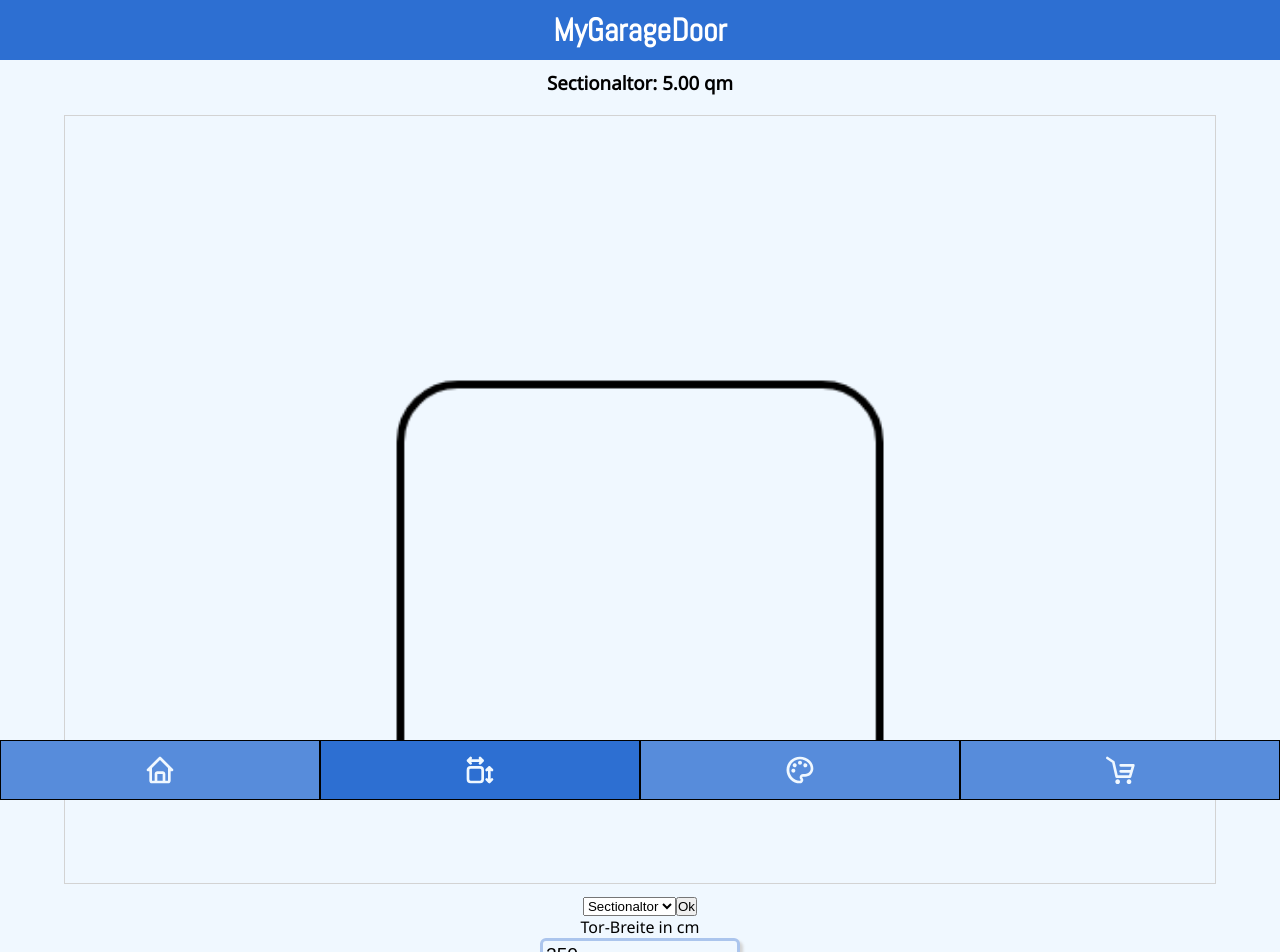
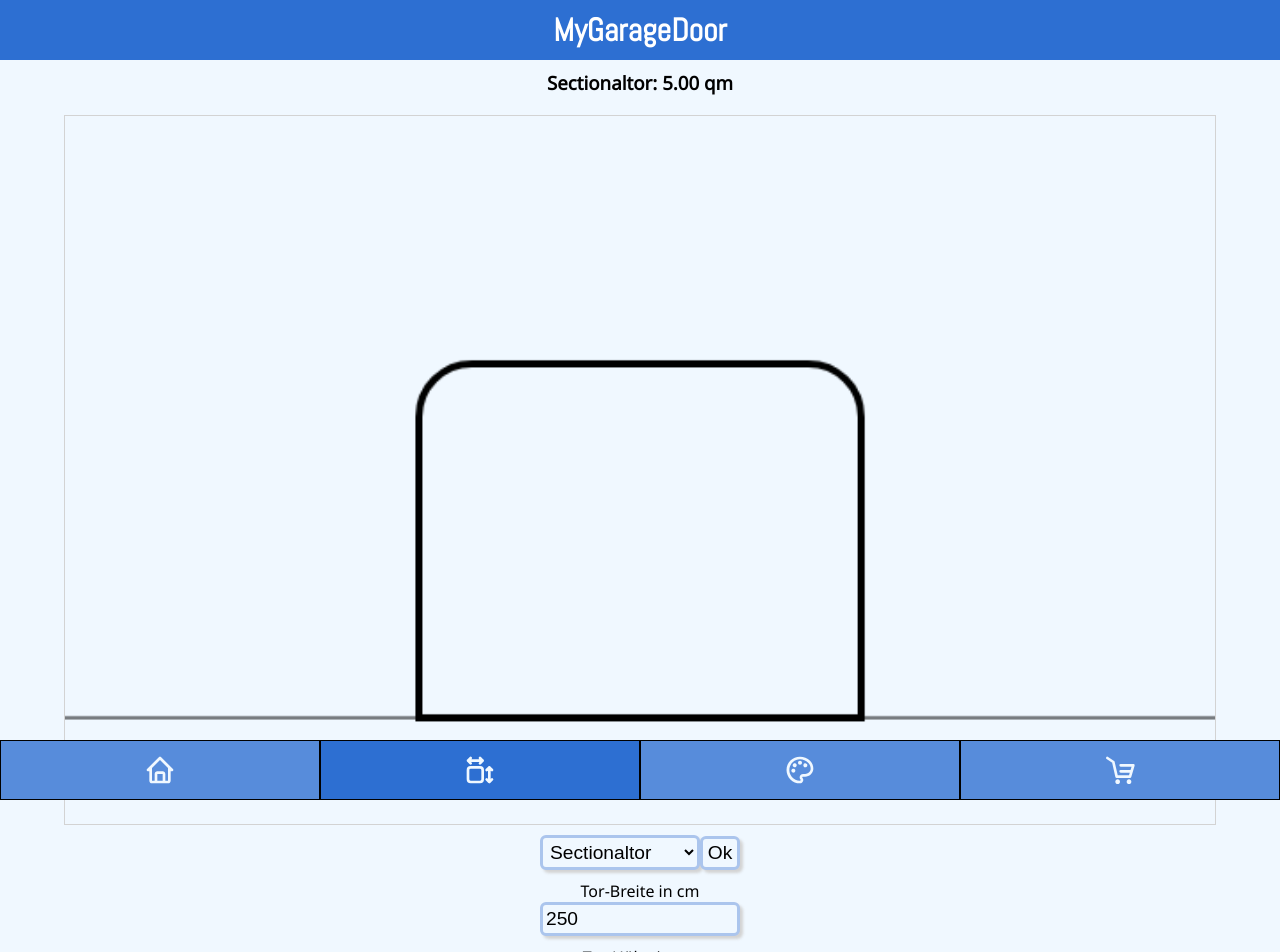
Before and after one commit to FrankOelsch/capstone-project, a React (Create React App) app: page /config in a window 1280 px wide. Shown: the top 952 px of the page. Built offline with nearby package versions, Linux system fonts and the light colour scheme.

Commit message:
fix errors

```diff
--- /dev/null
+++ b/src/Theme.js
@@ -0,0 +1,15 @@
+import React from "react";
+import { ThemeProvider } from "styled-components";
+
+const theme = {
+  colors: {
+    inputBorder: "hsl(216, 65%, 80%)",
+    inputBackground: "aliceblue",
+  },
+};
+
+const Theme = ({ children }) => (
+  <ThemeProvider theme={theme}>{children}</ThemeProvider>
+);
+
+export default Theme;
--- a/src/components/Logic.js
+++ b/src/components/Logic.js
@@ -1,54 +1,3 @@
 export function CheckConfig(
-  config,
-  setConfigForSave,
-  setMessageW,
-  setMessageH,
-  setMessageR,
-  setQm,
-  drawIt
-) {
-  let isUsefull = true;
-
-  if (isNaN(config.height) || isNaN(config.width) || isNaN(config.radius)) {
-    return;
-  } else {
-    if (+config.width < 100 || +config.width > 500) {
-      setMessageW("Zulässige Werte: 100 - 500 cm.");
-      isUsefull = false;
-    } else {
-      setMessageW("");
-    }
-    if (+config.height < 180 || +config.height > 300) {
-      setMessageH("Zulässige Werte: 180 - 300 mm.");
-      isUsefull = false;
-    } else {
-      setMessageH("");
-    }
-    if (
-      +config.radius < 0 ||
-      +config.radius > +config.width / 2 ||
-      +config.radius > +config.height ||
-      !config.radius
-    ) {
-      setMessageR(
-        "Zulässige Werte: 0 - 50 % der Breite und 0 - 100 % der Höhe."
-      );
-      isUsefull = false;
-    } else {
-      setMessageR("");
-    }
-
-    if (isUsefull) {
-      setQm(
-        ((+config.width * +config.height) / 10000).toLocaleString(undefined, {
-          maximumFractionDigits: 2,
-          minimumFractionDigits: 2,
-        })
-      );
-
-      setConfigForSave(config);
-
-      drawIt();
-    }
-  }
-}
+    // todo later
+)
--- a/src/components/input/TextInput.js
+++ b/src/components/input/TextInput.js
@@ -1,4 +1,5 @@
 import styled from "styled-components";
+import Theme from "../../Theme";
 
 export default function TextInput(props) {
   const onFocus = (event) => {
@@ -11,14 +12,16 @@ export default function TextInput(props) {
   };
 
   return (
-    <>
+    <Theme>
+      <div>
         <StyledInput
           type="text"
           autoComplete="off"
           onFocus={onFocus}
           {...props}
         />
-    </>
+      </div>
+    </Theme>
   );
 }
 
@@ -28,14 +31,13 @@ const StyledInput = styled.input`
   width: 200px;
   padding: 3px;
   border: 3px solid;
-  border-color: hsl(216, 65%, 80%);
+  border-color: ${({ theme: { colors } }) => colors.inputBorder};
   border-radius: 6px;
   outline: none;
-  background-color: aliceblue;
+  background-color: ${({ theme: { colors } }) => colors.inputBackground};
   box-shadow: 3px 3px 3px lightgrey;
 
   &:focus {
-    background-color: aliceblue;
     border-color: hsl(216, 65%, 50%);
   }
 `;
--- a/src/components/select/Select.js
+++ b/src/components/select/Select.js
@@ -1,11 +1,51 @@
+import styled from "styled-components";
+import Theme from "../../Theme";
+
 export default function Select({ onChange, onKeyDown, onClick, value }) {
   return (
-    <div>
-      <select onChange={onChange} onKeyDown={onKeyDown} value={value}>
-        <option value={"Sectionaltor"}>Sectionaltor</option>
-        <option value={"Rundlauftor"}>Rundlauftor</option>
-      </select>
-      <button onClick={onClick}>Ok</button>
-    </div>
+    <Theme>
+      <div>
+        <StyledSelect onChange={onChange} onKeyDown={onKeyDown} value={value}>
+          <option value={"Sectionaltor"}>Sectionaltor</option>
+          <option value={"Rundlauftor"}>Rundlauftor</option>
+        </StyledSelect>
+        <StyledButton onClick={onClick}>Ok</StyledButton>
+      </div>
+    </Theme>
   );
 }
+
+const StyledSelect = styled.select`
+  font-family: Arial, Helvetica, sans-serif;
+  font-size: 1.2em;
+  width: 160px;
+  padding: 3px;
+  border: 3px solid;
+  border-color: ${({ theme: { colors } }) => colors.inputBorder};
+
+  border-radius: 6px;
+  outline: none;
+  background-color: ${({ theme: { colors } }) => colors.inputBackground};
+  box-shadow: 3px 3px 3px lightgrey;
+
+  &:focus {
+    border-color: hsl(216, 65%, 50%);
+  }
+`;
+
+const StyledButton = styled.button`
+  font-family: Arial, Helvetica, sans-serif;
+  font-size: 1.2em;
+  width: 40px;
+  padding: 3px;
+  border: 3px solid;
+  border-color: ${({ theme: { colors } }) => colors.inputBorder};
+  border-radius: 6px;
+  outline: none;
+  background-color: ${({ theme: { colors } }) => colors.inputBackground};
+  box-shadow: 3px 3px 3px lightgrey;
+
+  &:focus {
+    border-color: hsl(216, 65%, 50%);
+  }
+`;
--- a/src/pages/Config.js
+++ b/src/pages/Config.js
@@ -3,7 +3,6 @@ import styled from "styled-components";
 import Footer from "../components/Footer";
 import Header from "../components/Header";
 import TextInput from "../components/input/TextInput";
-import { CheckConfig } from "../components/Logic";
 import Select from "../components/select/Select";
 
 export default function Config({
@@ -45,22 +44,48 @@ export default function Config({
 
   function checkConfig() {
     let isUsefull = true;
+    const RUNDLAUF = "Rundlauftor";
+    const SECTIONAL = "Sectionaltor";
+    const system = config.system;
 
-    if (isNaN(config.height) || isNaN(config.width) || isNaN(config.radius)) {
+    if (
+      isNaN(config.height) ||
+      isNaN(config.width) ||
+      isNaN(config.radius) ||
+      !config.system
+    ) {
       return;
     } else {
-      if (+config.width < 100 || +config.width > 500) {
-        setMessageW("Zulässige Werte: 100 - 500 cm.");
+      if (system === RUNDLAUF) {
+        if (+config.width < 200 || +config.width > 600) {
+          setMessageW("Zulässige Werte: 200 - 600 cm.");
           isUsefull = false;
         } else {
           setMessageW("");
         }
         if (+config.height < 180 || +config.height > 300) {
-        setMessageH("Zulässige Werte: 180 - 300 mm.");
+          setMessageH("Zulässige Werte: 175 - 300 mm.");
           isUsefull = false;
         } else {
           setMessageH("");
         }
+      }
+
+      if (system === SECTIONAL) {
+        if (+config.width < 200 || +config.width > 500) {
+          setMessageW("Zulässige Werte: 200 - 500 cm.");
+          isUsefull = false;
+        } else {
+          setMessageW("");
+        }
+        if (+config.height < 180 || +config.height > 250) {
+          setMessageH("Zulässige Werte: 175 - 250 mm.");
+          isUsefull = false;
+        } else {
+          setMessageH("");
+        }
+      }
+
       if (
         +config.radius < 0 ||
         +config.radius > +config.width / 2 ||
@@ -109,16 +134,7 @@ export default function Config({
 
   function handleKeyDown(e) {
     if (e.key === "Enter" || e.key === "Tab") {
-      // checkConfig();
-      CheckConfig(
-        config,
-        setConfigForSave,
-        setMessageW,
-        setMessageH,
-        setMessageR,
-        setQm,
-        drawIt
-      );
+      checkConfig();
       if (!e.target === "select") {
         e.target.select();
       }
@@ -130,16 +146,7 @@ export default function Config({
   }
 
   function handleClick() {
-    // checkConfig();
-    CheckConfig(
-      config,
-      setConfigForSave,
-      setMessageW,
-      setMessageH,
-      setMessageR,
-      setQm,
-      drawIt
-    );
+    checkConfig();
   }
 
   function drawIt() {
@@ -248,7 +255,7 @@ export default function Config({
           {configForSave.system}: {qm} qm
         </StyledH3>
 
-        <StyledCanvas id="canvas" ref={canvasRef} width={600} height={400}>
+        <StyledCanvas id="canvas" ref={canvasRef} width={650} height={400}>
           Your browser does not support the HTML5 canvas tag.
         </StyledCanvas>
 
@@ -258,43 +265,35 @@ export default function Config({
           onClick={handleClick}
           value={config.system}
         />
+        <StyledMessage></StyledMessage>
 
-        {/* <div>
-          <select
-            onChange={handleSelect}
-            onKeyDown={handleKeyDown}
-            value={config.system}
-          >
-            <option value={"Sectionaltor"}>Sectionaltor</option>
-            <option value={"Rundlauftor"}>Rundlauftor</option>
-          </select>
-          <button onClick={handleClick}>Ok</button>
-        </div> */}
-
-        <label htmlFor="gateW">Tor-Breite in cm</label>
+        <StyledLabel htmlFor="gateW">Tor-Breite in cm</StyledLabel>
         <TextInput
-          value={config.width}
           id="gateW"
           onChange={handleChange}
           onKeyDown={handleKeyDown}
+          onClick={handleClick}
+          value={config.width}
         />
         <StyledMessage> {messageW}</StyledMessage>
 
         <label htmlFor="gateH">Tor-Höhe in cm</label>
         <TextInput
-          value={config.height}
           id="gateH"
           onChange={handleChange}
           onKeyDown={handleKeyDown}
+          onClick={handleClick}
+          value={config.height}
         />
         <StyledMessage> {messageH}</StyledMessage>
 
         <label htmlFor="radius">Torbogen-Radius in cm</label>
         <TextInput
-          value={config.radius}
           id="radius"
           onChange={handleChange}
           onKeyDown={handleKeyDown}
+          onClick={handleClick}
+          value={config.radius}
         />
         <StyledMessage> {messageR}</StyledMessage>
       </Container>
@@ -321,6 +320,10 @@ const StyledCanvas = styled.canvas`
   width: 90%;
 `;
 
+const StyledLabel = styled.label`
+  text-align: left;
+`;
+
 const StyledH3 = styled.h3`
   margin: 10px;
 `;
@@ -330,5 +333,4 @@ const StyledMessage = styled.p`
   font-size: 1em;
   color: blue;
   margin-bottom: 10px;
-  height: 1.1em;
 `;
--- a/src/pages/Home.js
+++ b/src/pages/Home.js
@@ -69,7 +69,6 @@ const Container = styled.div`
   justify-content: center;
   text-align: center;
   gap: 30px;
-  background-image: url("background.png");
   background-attachment: fixed;
   background-repeat: no-repeat;
   background-size: cover;
```
Lines whose indentation alone changed are shown as unchanged.
